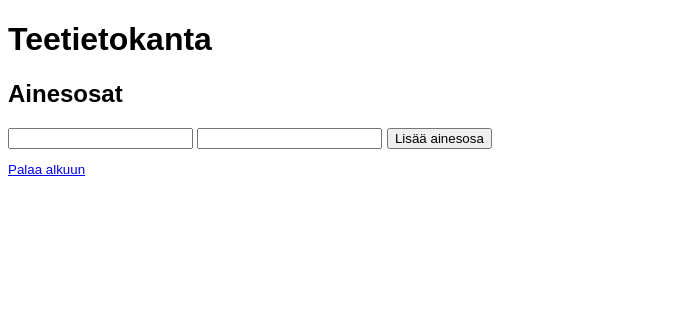
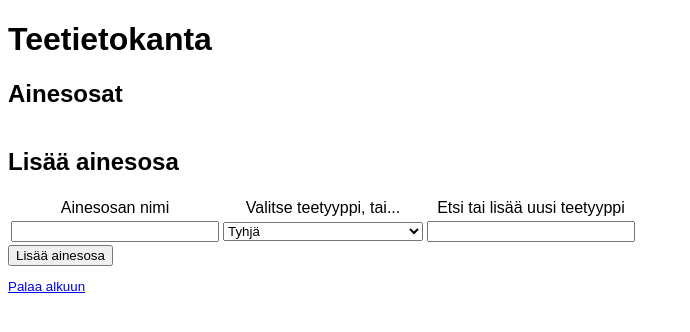
Before and after one commit to ollim1/teetietokanta, a Flask app: page /ingredients in a window 1280 px wide. Shown: the top 332 px of the page, without its empty margins (0-690 px from the left). Run offline with Flask 2, Linux system fonts and the light colour scheme; data that the repository does not hold is empty.

Commit message:
ainesosat linkitetty teetyyppeihin, user storyjä kirjoitettu

```diff
--- a/application/static/css/template.css
+++ b/application/static/css/template.css
@@ -1,2 +1,4 @@
 * { font-family: sans-serif, "Helvetica", "Arial"; }
 p { font-size: 10pt !important; }
+.labelrow td { text-align: center; }
+.form-table select, .form-table input { width: 15em; }
--- a/application/tea/models.py
+++ b/application/tea/models.py
@@ -24,7 +24,8 @@ class Ingredient(db.Model):
     teas = relationship("Tea", secondary = teaingredient, back_populates = "ingredients")
     def __init__(self, name, teatype = None):
         self.name = name
-        self.teatype = teatype
+        if teatype:
+            self.teatype = teatype.id
 
 class Tea(db.Model):
     id = db.Column(db.Integer, primary_key = True)
@@ -58,7 +59,8 @@ class Review(db.Model):
 
     def __init__(self, user, tea, content, temperature, brewtime, boiled):
         self.user = user
-        self.tea = tea
+        if tea:
+            self.tea = tea.id
         self.content = content
         self.temperature = temperature
         self.brewtime = brewtime
--- a/application/tea/views.py
+++ b/application/tea/views.py
@@ -1,8 +1,6 @@
 from application import app, db
 from flask import redirect, render_template, request, url_for
 from application.tea.models import *
-
-temp_list = ["musta tee", "vihreä tee", "valkoinen tee"]
 
 @app.route("/ingredients")
 def ingredients_page():
@@ -11,12 +9,21 @@ def ingredients_page():
 @app.route("/add_ingredient", methods=["POST"])
 def add_ingredient():
     name = request.form.get("name")
-    teatype = request.form.get("teatype")
+    teatype_id = request.form.get("teatype_id")
+    teatype_name = request.form.get("teatype_name")
+    teatype = None
+    if teatype_id != "-1":
+        teatype = TeaType.query.get(teatype_id)
+        print("Found TeaType: " + str(teatype.name))
+    elif len(teatype_name) > 0:
+        teatype = TeaType.query.filter_by(name=teatype_name).first()
+        if not teatype:
+            teatype = TeaType(teatype_name)
+            db.session.add(teatype)
     if not teatype:
         i = Ingredient(name)
     else:
         i = Ingredient(name, teatype)
     db.session.add(i)
     db.session.commit()
-    print("added " + Ingredient.name + " to db")
     return redirect(url_for("ingredients_page"))
--- a/application/templates/ingredients.html
+++ b/application/templates/ingredients.html
@@ -2,20 +2,49 @@
 
 {% block body %}
 <h2> Ainesosat </h2>
+<div id="list">
   <table>
     {% for ingredient in ingredients %}
     <tr>
       <td>{{ingredient.name}}
         {%if ingredient.teatype%}
-      {{ingredient.teatype.name}}
+        {{ingredient.teatype}}
         {%endif%}</td>
     </tr>
     {% endfor %}
   </table>
+</div>
+<h2>Lisää ainesosa</h2>
+<div class="form">
   <form action="{{url_for('add_ingredient')}}" method="POST">
+    <table class="form-table">
+      <tr class="labelrow">
+        <td>Ainesosan nimi</td>
+        <td>Valitse teetyyppi, tai...</td>
+        <td>Etsi tai lisää uusi teetyyppi</td>
+      </tr>
+      <tr class="contentrow">
+        <td>
           <input type="text" name="name">
-  <input type="text" name="teatype">
+        </td>
+        <td>
+          <select name="teatype_id">
+            <option value="-1" selected="selected">Tyhjä</option>
+            {% for teatype in teatypes %}
+            <option value="{{teatype.id}}">{{teatype.name}}</option>
+            {%endfor%}
+          </select>
+        </td>
+        <td>
+          <input type="text" name="teatype_name">
+        </td>
+        </td>
+      </tr>
+    </table>
+    <div>
       <input type="submit" value="Lisää ainesosa">
+    </div>
   </form>
+</div>
 <p> <a href="{{url_for('index')}}">Palaa alkuun</a> </p>
 {% endblock %}
```
Also changed, not shown: userstory.md (added, +9 -0 lines). Lines whose indentation alone changed are shown as unchanged.
